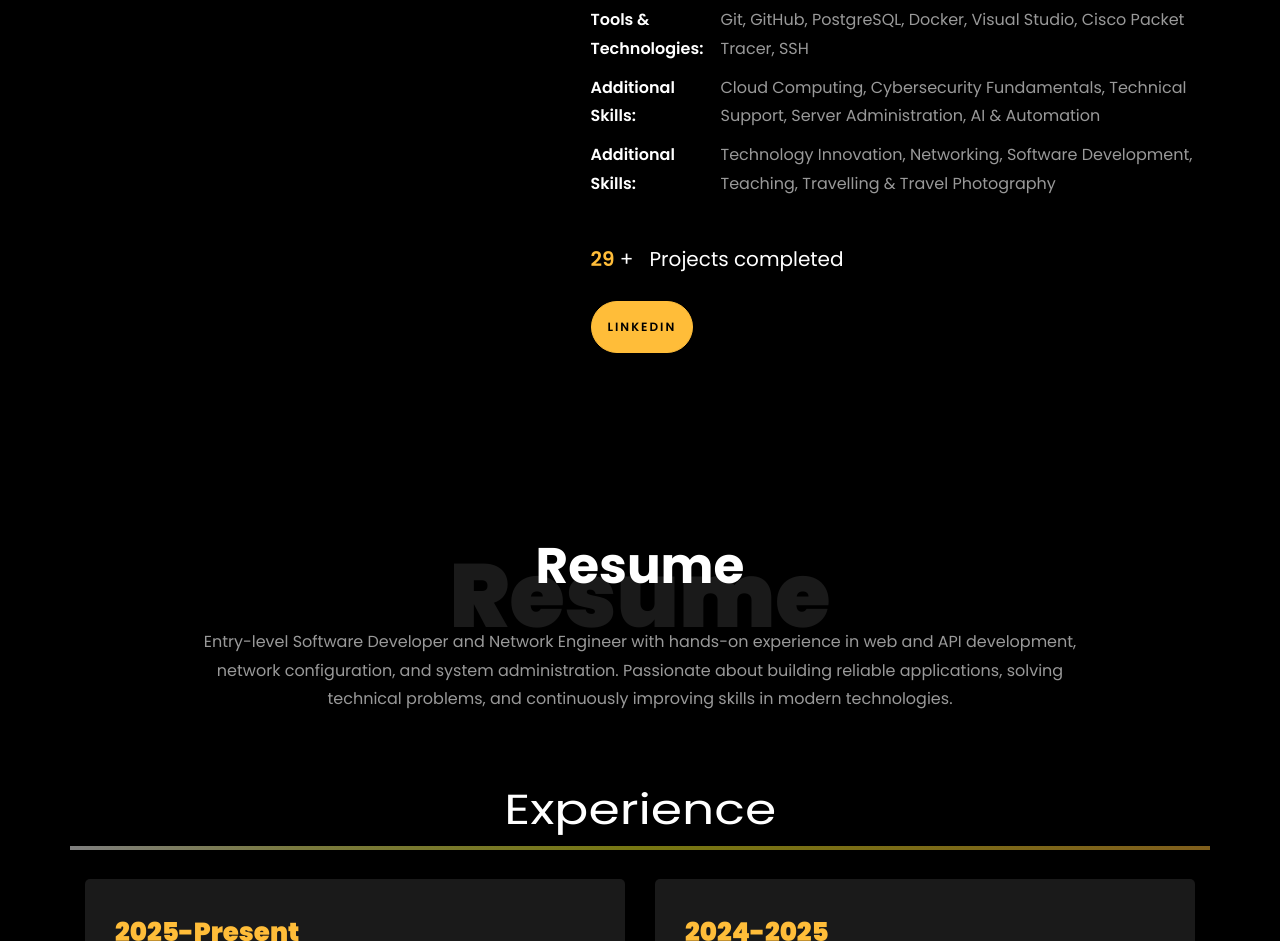
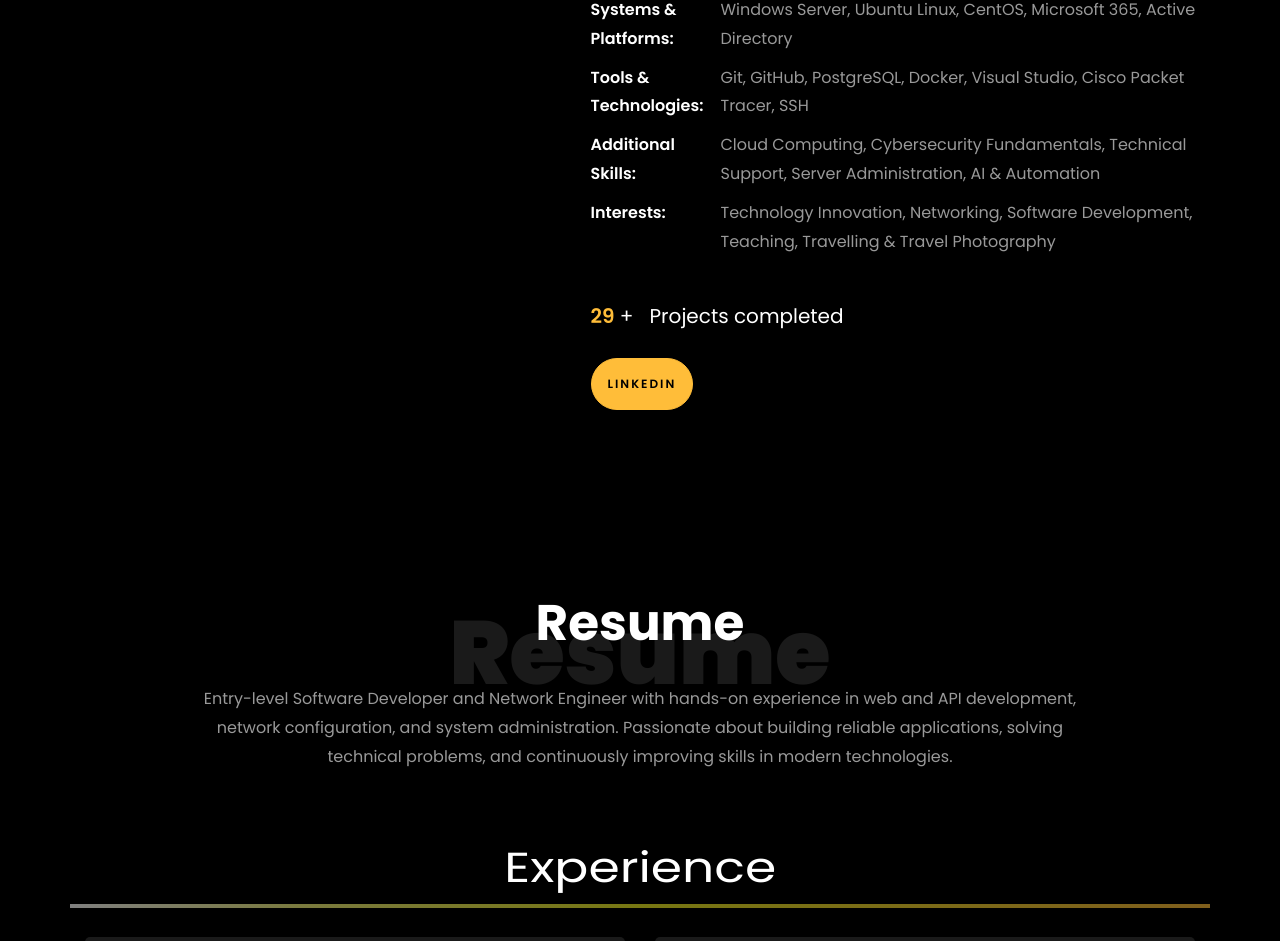
Before and after one commit to ZwelibanziShaun/Portfolio-Zwelibanzi-, a plain HTML site: page index.html in a window 1280 px wide. Shown: the part 1631-2572 px from the top of the page. Drawn offline with Linux system fonts and the light colour scheme; animation ran at ten frames a second; files whose address does not match are found by name.

Commit message:
Replace 'Additional Skills' with 'Interests' in index.html

```diff
--- a/index.html
+++ b/index.html
@@ -337,6 +337,8 @@
 
 During my internship, I provided first-line technical support, resolved user issues, installed and configured operating systems, managed user accounts, configured printers, logged support tickets and assisted with server maintenance. I am seeking an IT Support Technician opportunity where I can apply my technical skills, deliver excellent user support and contribute to reliable IT operations..</p>
 								<ul class="about-info mt-4 px-md-0 px-2">
+									<br>
+									<br>
 									<li class="d-flex"><span>Profile:</span> <span>Software Developement &amp; Network Support Engineer</span></li>
 									<li class="d-flex"><span>Domain:</span> <span>IT Support &amp; Network Infrastructure &amp;Software Developement &amp; System Administrator & Cybersecurity</span></li>
 									<li class="d-flex"><span>Education:</span> <span>Diploma in Information Technology (Software Development) Rosebank College (NQF Level 6) </span></li>
@@ -345,7 +347,7 @@ During my internship, I provided first-line technical support, resolved user iss
 									<li class="d-flex"><span>Systems & Platforms:</span> <span>Windows Server, Ubuntu Linux, CentOS, Microsoft 365, Active Directory </span></li>
 									<li class="d-flex"><span>Tools & Technologies:</span> <span>Git, GitHub, PostgreSQL, Docker, Visual Studio, Cisco Packet Tracer, SSH</span></li>
 									<li class="d-flex"><span>Additional Skills:</span> <span>Cloud Computing, Cybersecurity Fundamentals, Technical Support, Server Administration, AI & Automation</span></li>
-									<li class="d-flex"><span>Additional Skills:</span> <span>Technology Innovation, Networking, Software Development, Teaching, Travelling & Travel Photography</span></li>
+									<li class="d-flex"><span>Interests:</span> <span>Technology Innovation, Networking, Software Development, Teaching, Travelling & Travel Photography</span></li>
 
 
 								</ul>
```
